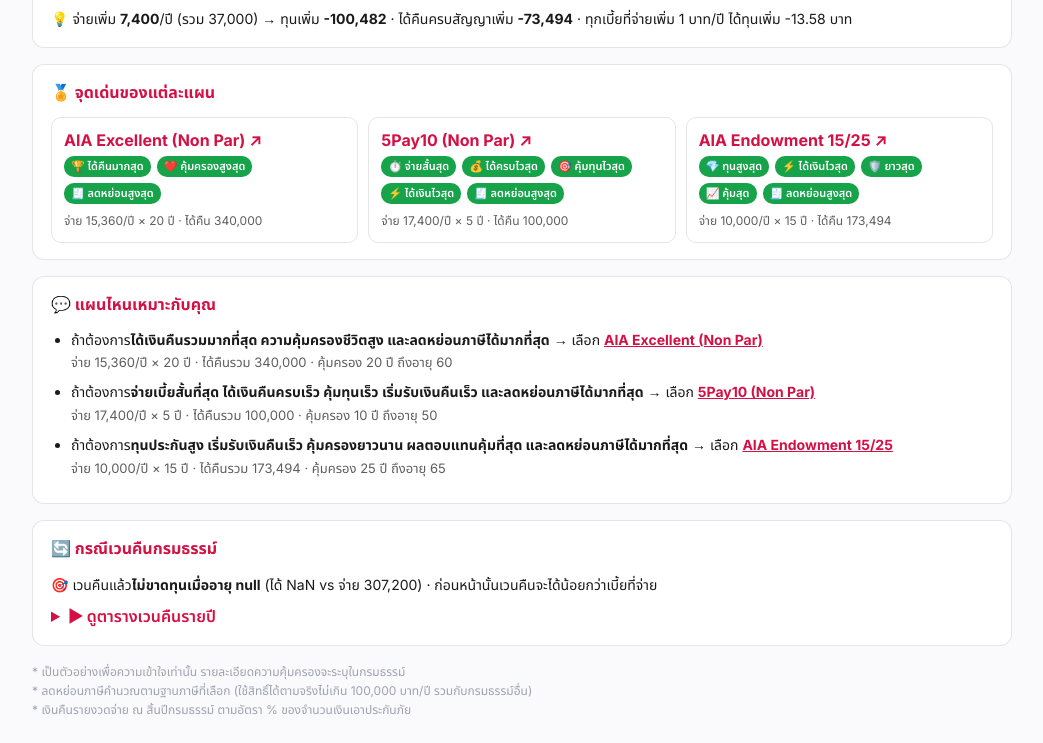
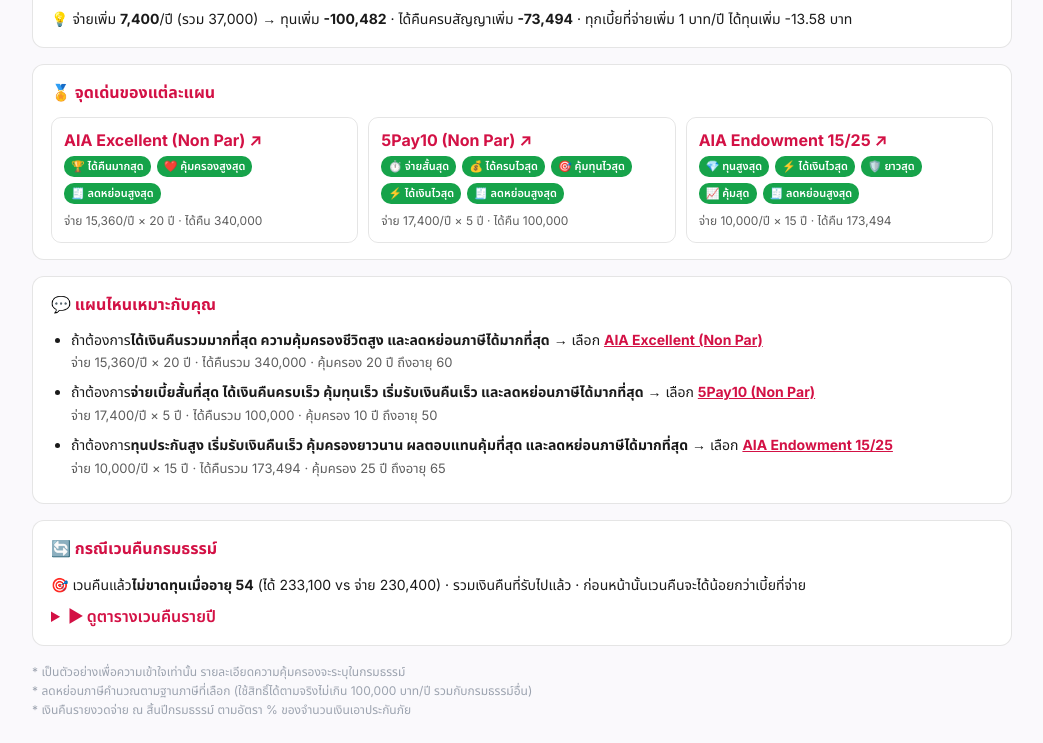
Before and after one commit to weeratsu/Insurance-Plan-Finder, a plain HTML site: page plans/savings_f40.html in a window 1280 px wide. Shown: the part 1671-2414 px from the top of the page, without its empty margins (118-1161 px from the left). Drawn offline with Linux system fonts and the light colour scheme.

Commit message:
Update savings_f40.html

```diff
--- a/plans/savings_f40.html
+++ b/plans/savings_f40.html
@@ -12,12 +12,12 @@ const PLANS=[{"code": "AIA Excellent (Non Par)", "th": "เอไอเอ เ
 </script>
 <script src="../plan-template.js?v=1"></script>
 <script>(function(){const SV=[0, 10200, 25400, 32300, 47100, 63700, 82400, 88400, 104500, 121200, 138500, 146300, 164500, 183400, 203100, 213100, 233600, 254900, 277000, 300000],P=15360,A0=40,f=n=>Math.round(n).toLocaleString('en-US');
-let be=null;const rows=SV.map((v,i)=>{const cp=P*Math.min(i+1,20),d=v-cp;if(be===null&&d>=0)be=A0+i;return{a:A0+i,cp,v,d,pc:cp?v/cp*100:0}});
+const CB=[0,0,0,10000,0,0,0,10000,0,0,0,10000,0,0,0,10000,0,0,0,0];let be=null,cr=0;const rows=SV.map((v,i)=>{const cp=P*Math.min(i+1,20);v=v+cr;cr+=CB[i];const d=v-cp;if(be===null&&d>=0)be=A0+i;return{a:A0+i,cp,v,d,pc:cp?v/cp*100:0}});
 const tr=rows.map(r=>`<tr${r.a===be?' style="background:#dcfce7"':''}><td>${r.a}${r.a===be?' 🎯':''}</td><td>${f(r.cp)}</td><td>${r.v?f(r.v):'-'}</td><td style="color:${r.d>=0?'#16a34a':'#dc2626'};font-weight:600">${r.d>=0?'+':''}${f(r.d)}</td><td>${r.pc.toFixed(0)}%</td></tr>`).join('');
 const h=`<div class="sec"><h3>🔄 กรณีเวนคืนกรมธรรม์</h3>
-<div style="font-size:14px;line-height:1.7;margin-bottom:8px">🎯 เวนคืนแล้ว<b>ไม่ขาดทุนเมื่ออายุ ${be}</b> (ได้ ${f(SV[be-A0])} vs จ่าย ${f(P*20)}) · ก่อนหน้านั้นเวนคืนจะได้น้อยกว่าเบี้ยที่จ่าย</div>
+<div style="font-size:14px;line-height:1.7;margin-bottom:8px">🎯 เวนคืนแล้ว${be===null?'<b>ขาดทุนทุกปี</b> (':'<b>ไม่ขาดทุนเมื่ออายุ '+be+'</b> (ได้ '+f(rows[be-A0].v)+' vs จ่าย '+f(rows[be-A0].cp)+') · '}รวมเงินคืนที่รับไปแล้ว${be===null?')':''} · ก่อนหน้านั้นเวนคืนจะได้น้อยกว่าเบี้ยที่จ่าย</div>
 <details><summary style="cursor:pointer;color:var(--aia);font-weight:600">▶ ดูตารางเวนคืนรายปี</summary>
 <div style="font-size:12px;color:var(--t2);margin:6px 0">เงินค่าเวนคืน ณ ปีกรมธรรม์นั้น เทียบเบี้ยหลักสะสม (ไม่รวมสัญญาเพิ่มเติม)</div>
-<div style="overflow-x:auto"><table class="ft"><tr><th>อายุ</th><th>เบี้ยสะสม</th><th>เงินค่าเวนคืน</th><th>กำไร/ขาดทุน</th><th>% ของเบี้ย</th></tr>${tr}</table></div></details></div>`;
+<div style="overflow-x:auto"><table class="ft"><tr><th>อายุ</th><th>เบี้ยสะสม</th><th>เวนคืน + เงินคืนที่รับแล้ว</th><th>กำไร/ขาดทุน</th><th>% ของเบี้ย</th></tr>${tr}</table></div></details></div>`;
 const n=document.querySelector('.note')||document.getElementById('app');if(n)n.insertAdjacentHTML(n.classList&&n.classList.contains('note')?'beforebegin':'beforeend',h)})();</script>
 </body></html>
```
